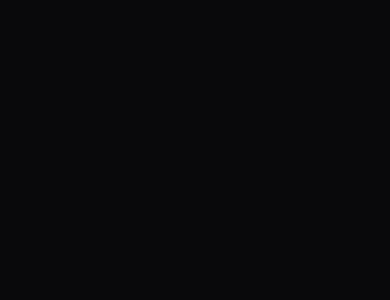
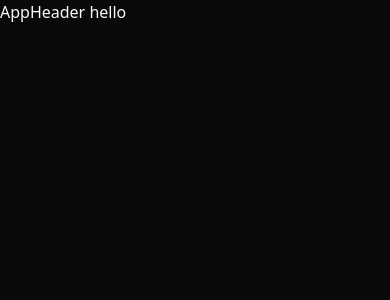
Before and after one commit to thedevildude/peerpulse_fe, a React (Vite) app: page / in a window 390 px wide. Shown: the top 300 px of the page. Built offline with nearby package versions, Linux system fonts and the light colour scheme.

Commit message:
react-router-dom configured

```diff
--- a/src/App.tsx
+++ /dev/null
@@ -1,11 +0,0 @@
-import { ThemeProvider } from "./components/theme-provider";
-
-function App({ children }: { children: React.ReactNode }) {
-  return (
-    <ThemeProvider defaultTheme="dark" storageKey="vite-ui-theme">
-      {children}
-    </ThemeProvider>
-  );
-}
-
-export default App;
--- /dev/null
+++ b/src/layouts/app/AppHeader.tsx
@@ -0,0 +1,5 @@
+const AppHeader = () => {
+  return <div>AppHeader hello</div>;
+};
+
+export default AppHeader;
--- /dev/null
+++ b/src/layouts/app/index.tsx
@@ -0,0 +1,17 @@
+import { Outlet } from "react-router-dom";
+import AppHeader from "./AppHeader";
+
+const AppLayout = () => {
+  return (
+    <div>
+      <AppHeader />
+      <main>
+        <div className="mx-auto max-w-7xl py-10 sm:px-6 lg:px-8">
+          <Outlet />
+        </div>
+      </main>
+    </div>
+  );
+};
+
+export default AppLayout;
--- a/src/main.tsx
+++ b/src/main.tsx
@@ -1,10 +1,14 @@
-import React from 'react'
-import ReactDOM from 'react-dom/client'
-import App from './App.tsx'
-import './index.css'
+import React from "react";
+import ReactDOM from "react-dom/client";
+import "./index.css";
+import { ThemeProvider } from "./components/theme-provider.tsx";
+import { RouterProvider } from "react-router-dom";
+import router from "./routes";
 
-ReactDOM.createRoot(document.getElementById('root')!).render(
+ReactDOM.createRoot(document.getElementById("root")!).render(
   <React.StrictMode>
-    <App />
-  </React.StrictMode>,
-)
+    <ThemeProvider defaultTheme="dark" storageKey="vite-ui-theme">
+      <RouterProvider router={router} />
+    </ThemeProvider>
+  </React.StrictMode>
+);
--- /dev/null
+++ b/src/routes/ProtectedRoute.tsx
@@ -0,0 +1,15 @@
+import { Navigate, useLocation } from "react-router-dom";
+
+export default function ProtectedRoute({
+  children,
+}: {
+  children: JSX.Element;
+}) {
+  const { pathname } = useLocation();
+
+  const authenticated = !!localStorage.getItem("authToken");
+  if (authenticated) {
+    return <>{children}</>;
+  }
+  return <Navigate to="/signin" replace state={{ referrer: pathname }} />;
+}
--- /dev/null
+++ b/src/routes/index.tsx
@@ -0,0 +1,10 @@
+import AppLayout from "../layouts/app";
+import { createBrowserRouter } from "react-router-dom";
+const router = createBrowserRouter([
+  {
+    path: "/",
+    element: <AppLayout />,
+  },
+]);
+
+export default router;
```
